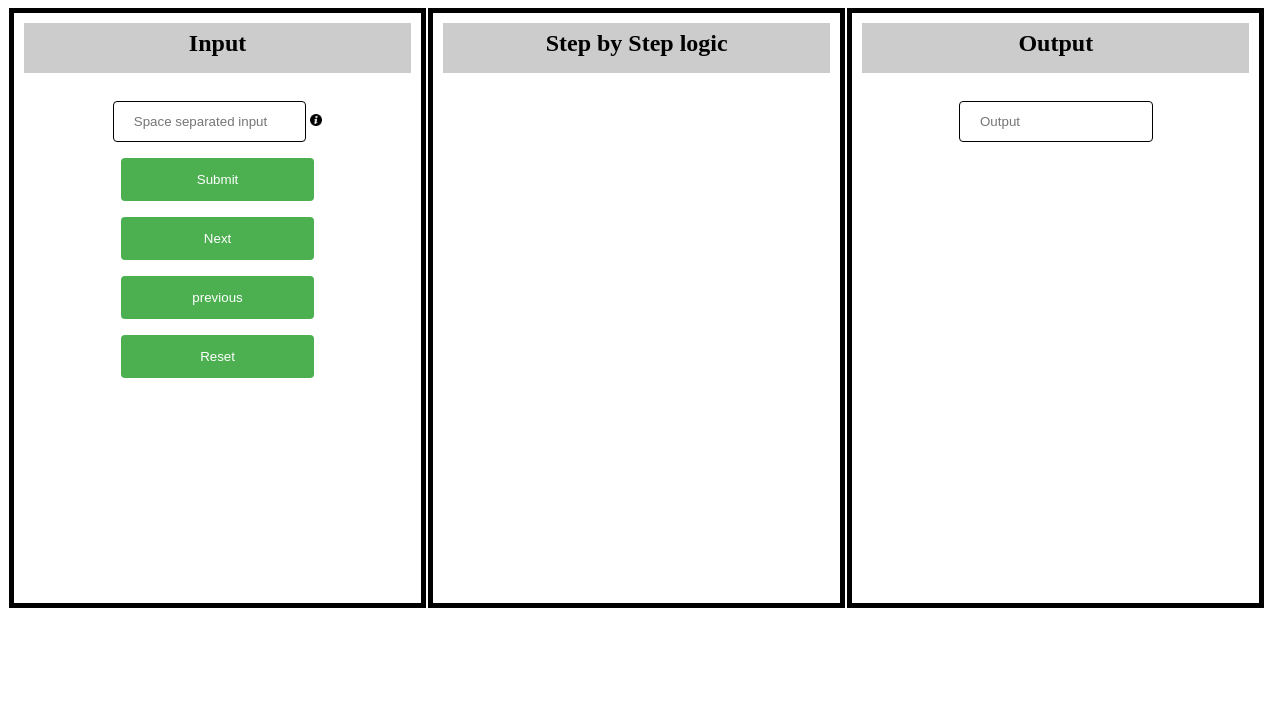
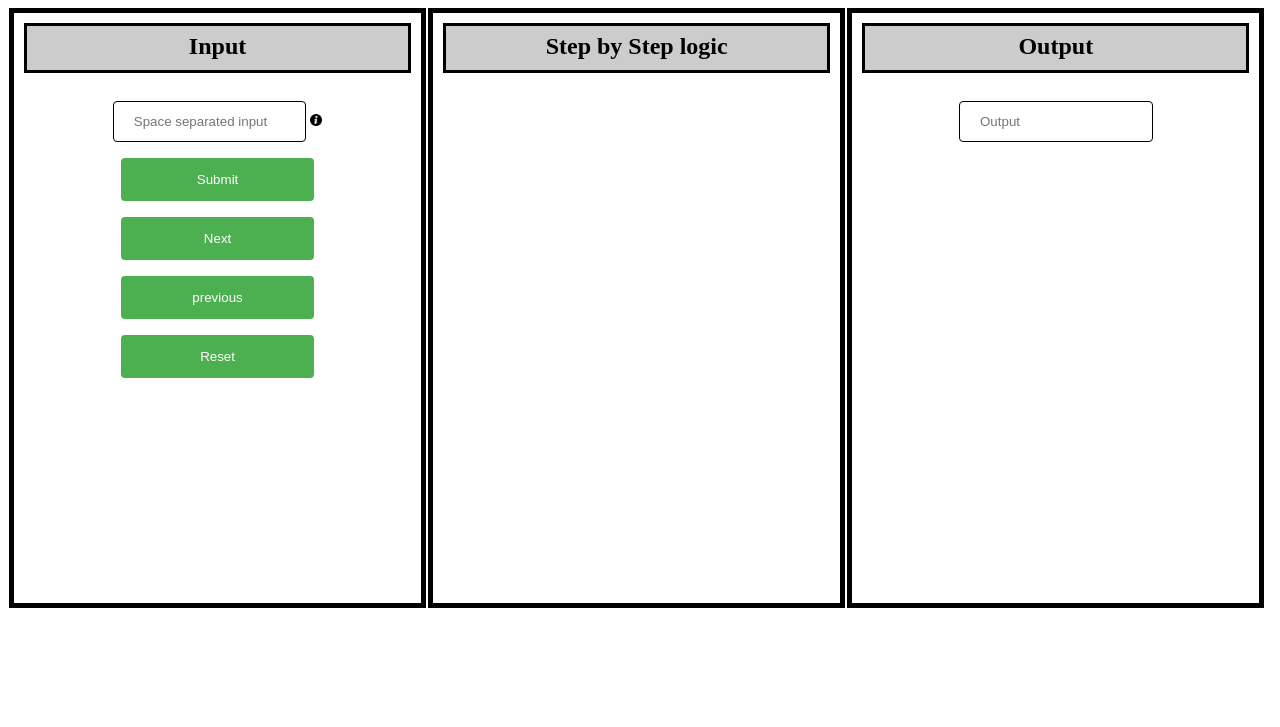
Before and after one commit to rishabhshukla15/simulator, a plain HTML site: page index.html in a window 1280 px wide. Shown: the part 73-800 px from the top of the page. Drawn offline with Linux system fonts and the light colour scheme.

Commit message:
Update index.html

```diff
--- a/index.html
+++ b/index.html
@@ -66,7 +66,7 @@
     <div class="row">
         <div class="column">
             <center>
-                <h2 style="background-color: #ccc; height:50px ; margin-top: 0px; padding-top: 7px;">Input</h2>
+                <h2 style="background-color: #ccc; height:50px ; margin-top: 0px; padding-top: 7px;border: 3px solid #000000 ;">Input</h2>
                 <input type="text" id="input" name="input" placeholder="Space separated input">
                 <img src="icon.png" width="12"
                     title="Enter a random number for calculating area of figure with Min 1 input and Max 3 space seperated inputs"><br>
@@ -78,14 +78,14 @@
         </div>
         <div class="column">
             <center>
-                <h2 style="background-color: #ccc; height:50px ; margin-top: 0px; padding-top: 7px;">Step by Step logic</h2>
+                <h2 style="background-color: #ccc; height:50px ; margin-top: 0px; padding-top: 7px;border: 3px solid #000000 ;">Step by Step logic</h2>
                 <!-- <div>program</div>   -->
             </center>
 
         </div>
         <div class="column">
             <center>
-                <h2 style="background-color: #ccc; height:50px ; margin-top: 0px; padding-top: 7px;">Output</h2>
+                <h2 style="background-color: #ccc; height:50px ; margin-top: 0px; padding-top: 7px;border: 3px solid #000000 ;">Output</h2>
                 <input type="text" id="output" name="output" placeholder="Output">
                 <!-- <div>Output</div> -->
             </center>
```
